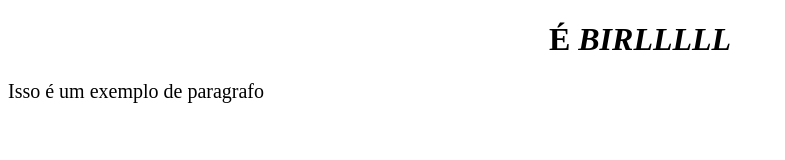
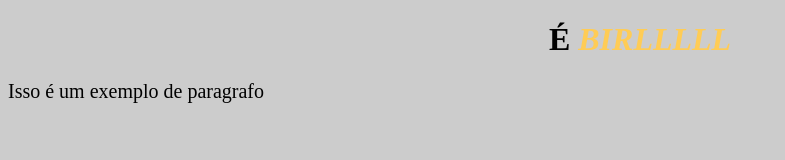
Before and after one commit to TarkosJordan/HTML_CSS_EXAMPLE, a plain HTML site: page index.html in a window 1280 px wide. Shown: the whole page, without its empty margins (0-785 px from the left). Drawn offline with Linux system fonts and the light colour scheme.

Commit message:
Utilizando css para alterar elementos especificos da estrutura html

```diff
--- a/style.css
+++ b/style.css
@@ -1,3 +1,10 @@
 p{
     font-size: 20px;
 }
+body{
+    background: #CCCCCC;
+}
+
+strong em{
+    color: #FFCC55;
+}
```
